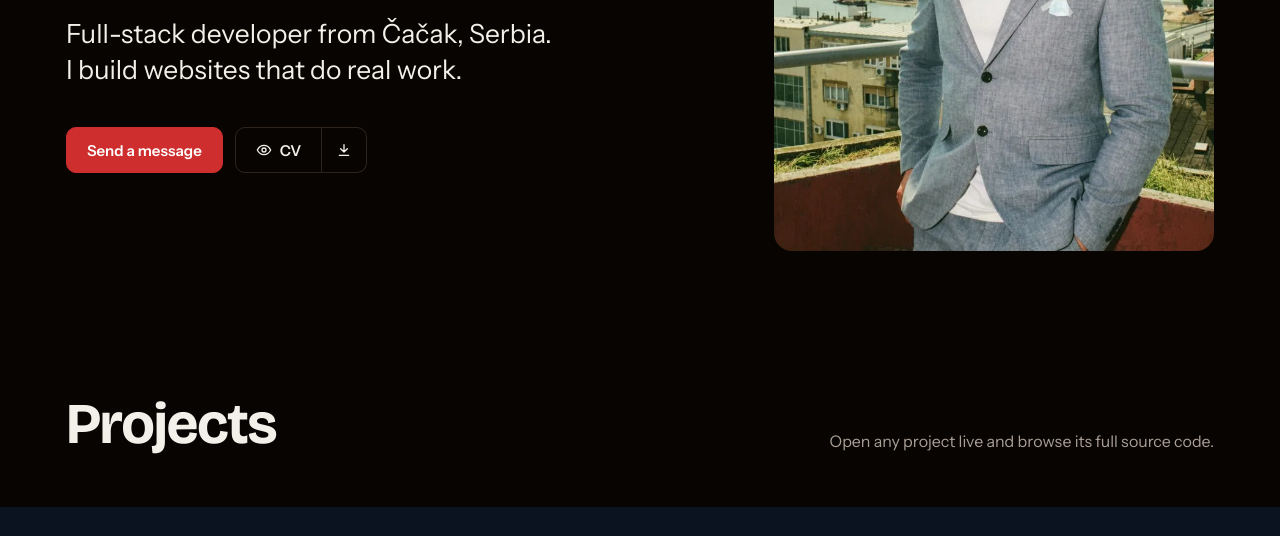
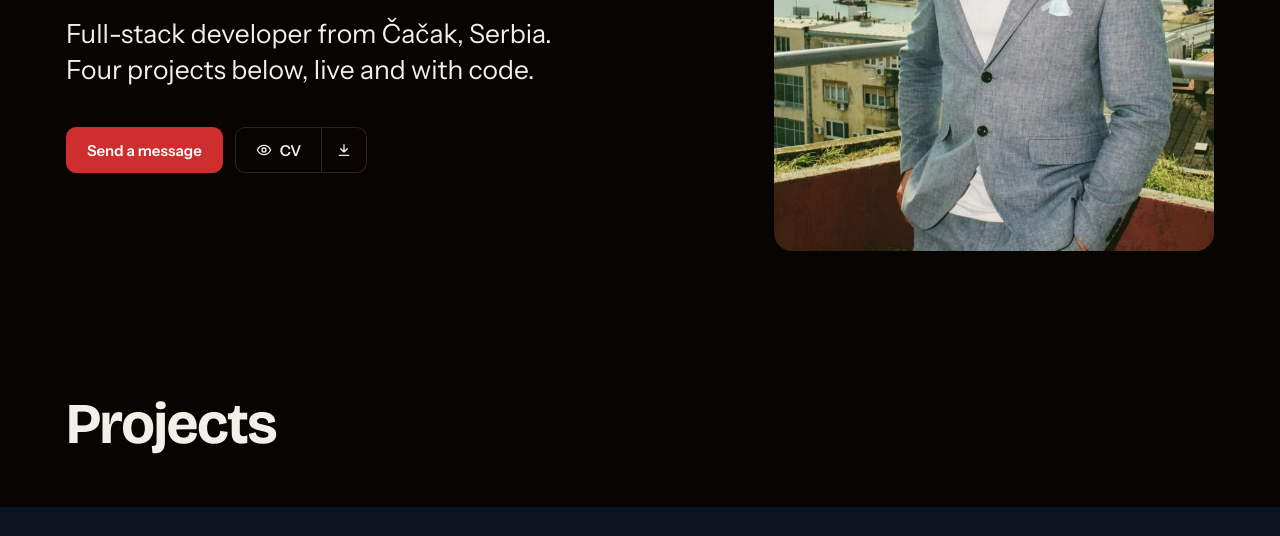
Before and after one commit to nikolxdev/nikolxdev.github.io, a plain HTML site: page index.html in a window 1280 px wide. Shown: the part 416-952 px from the top of the page. Drawn offline with nearby package versions, Linux system fonts and the light colour scheme.

Commit message:
Rewrite hero and about copy

```diff
--- a/css/style.css
+++ b/css/style.css
@@ -132,6 +132,7 @@ header.nav {
 .hero h1 { font-size: clamp(3.4rem, 8.6vw, 7.6rem); font-weight: 800; letter-spacing: -.035em; line-height: .9; }
 .hero h1 span { display: block; padding-bottom: .05em; }
 .lead { margin: 28px 0 40px; max-width: 21em; text-wrap: pretty; font-size: clamp(1.25rem, 2.1vw, 1.65rem); line-height: 1.35; }
+@media (max-width: 520px) { .hero .lead br { display: none; } }
 .me { margin: 0; border-radius: 18px; overflow: hidden; background: var(--surface); animation: rise 900ms var(--ease-out) both 120ms; }
 .me img { width: 100%; aspect-ratio: 4 / 5; object-fit: cover; }
 @media (max-width: 940px) {
@@ -185,7 +186,6 @@ section.block > .wrap { padding-block: 104px 8px; }
 
 .about { display: grid; grid-template-columns: minmax(0, 1.15fr) minmax(0, 1fr); gap: 64px; align-items: start; }
 .about-text p { margin: 0 0 18px; font-size: 18px; color: var(--muted); max-width: 36em; }
-.about-text strong { color: var(--fg); font-weight: 500; }
 .facts { margin: 0; border-top: 1px solid var(--line); }
 .facts div { display: grid; grid-template-columns: 120px 1fr; gap: 16px; padding: 16px 0; border-bottom: 1px solid var(--line); }
 .facts dt { color: var(--muted); }
--- a/index.html
+++ b/index.html
@@ -77,7 +77,7 @@
     <div class="wrap">
       <div class="hero-in">
         <h1><span>Nikola</span> <span>Vojvodić</span></h1>
-        <p class="lead" style="--i:1" data-i18n="hero.lead">Full-stack developer iz Čačka. Pravim sajtove koji rade pravi posao.</p>
+        <p class="lead" style="--i:1" data-i18n="hero.lead">Full-stack developer iz Čačka. <br>Ispod su četiri projekta, uživo i sa kodom.</p>
         <div class="ctas" style="--i:2">
           <a class="btn primary" href="#kontakt" data-i18n="hero.cta2">Pošalji poruku</a>
           <span class="split"><a class="btn ghost" href="cv/Nikola_Vojvodic_CV.pdf" target="_blank" rel="noopener"><svg viewBox="0 0 24 24" fill="none" stroke="currentColor" stroke-width="2" stroke-linecap="round" stroke-linejoin="round" aria-hidden="true"><path d="M2 12s3.6-7 10-7 10 7 10 7-3.6 7-10 7S2 12 2 12Z"/><circle cx="12" cy="12" r="3"/></svg><span>CV</span></a><a class="btn ghost icon" href="cv/Nikola_Vojvodic_CV.pdf" download aria-label="Preuzmi CV" data-i18n-aria="cv.dl" title="PDF"><svg viewBox="0 0 24 24" fill="none" stroke="currentColor" stroke-width="2" stroke-linecap="round" stroke-linejoin="round" aria-hidden="true"><path d="M12 4v11M7 10l5 5 5-5M5 20h14"/></svg></a></span>
@@ -96,7 +96,6 @@
         <div>
           <h2 data-i18n="proj.title">Projekti</h2>
         </div>
-        <p data-i18n="proj.lead">Svaki projekat možeš da otvoriš uživo i da pogledaš kompletan izvorni kod.</p>
       </div>
     </div>
 
@@ -206,12 +205,11 @@
       </div>
       <div class="about">
         <div class="about-text">
-          <p data-i18n="ab.p1">Ja sam <strong>Nikola Vojvodić</strong>, full-stack developer iz Čačka i diplomirani inženjer informacionih tehnologija (FTN Čačak, 2026). Pravim kompletne, funkcionalne web aplikacije u JavaScript-u, od <strong>sistema za rezervacije</strong> sa sopstvenim serverom i bazom, preko <strong>offline-first PWA</strong> aplikacija, do <strong>interaktivnih 3D sajtova</strong> i sajtova za lokale.</p>
-          <p data-i18n="ab.p2">Svaki projekat pravim od nule, sa pažnjom na čist kod, <strong>pristupačnost i automatske testove</strong>. Svaki projekat na ovoj stranici ima verziju uživo i kompletan kod na GitHubu, a testovi se automatski pokreću pri svakoj izmeni.</p>
+          <p data-i18n="ab.p1">Zovem se Nikola Vojvodić i iz Čačka sam. Fakultet sam završio 2026, a diplomski rad mi je bila Knjigoteka, aplikacija za knjige koja radi i bez interneta.</p>
+          <p data-i18n="ab.p2">Radim u JavaScriptu i TypeScriptu. Do sada sam napravio sistem za rezervacije sa serverom i bazom, aplikaciju koja radi offline, 3D sajt za brend sokova i sajt za burger bar. Sva četiri projekta su na ovoj stranici, sa kodom i testovima.</p>
         </div>
         <dl class="facts">
-          <div><dt data-i18n="ab.k6">Obrazovanje</dt><dd data-i18n="ab.v6">Informacione tehnologije, Fakultet tehničkih nauka Čačak (2022–2026). Diplomski rad o PWA aplikacijama, ocena 10.</dd></div>
-          <div><dt data-i18n="ab.k3">Fokus</dt><dd data-i18n="ab.v3">PWA, pristupačnost (WCAG 2.1), automatsko testiranje, React</dd></div>
+          <div><dt data-i18n="ab.k6">Obrazovanje</dt><dd data-i18n="ab.v6">Informacione tehnologije, Fakultet tehničkih nauka Čačak, 2022–2026. Diplomski rad ocenjen desetkom.</dd></div>
           <div><dt data-i18n="ab.k4">Jezici</dt><dd data-i18n="ab.v4">Srpski (maternji), engleski (profesionalni nivo)</dd></div>
         </dl>
       </div>
--- a/js/main.js
+++ b/js/main.js
@@ -8,9 +8,9 @@ const $$ = selector => [...document.querySelectorAll(selector)];
 
 const EN = {
   "nav.aria": "Navigation", "nav.home": "Nikola Vojvodić, home", "nav.projects": "Projects", "nav.about": "About", "nav.tools": "Tools", "nav.contact": "Contact",
-  "hero.lead": "Full-stack developer from Čačak, Serbia. I\u00a0build websites that do real work.",
+  "hero.lead": "Full-stack developer from Čačak, Serbia. <br>Four projects below, live and with code.",
   "hero.cta2": "Send a message", "f.toparia": "Back to top", "cv.dl": "Download CV",
-  "proj.title": "Projects", "proj.lead": "Open any project live and browse its full source code.",
+  "proj.title": "Projects",
   "btn.live": "Live preview", "btn.gh": "Code on GitHub",
   "re.altm": "Rebound, picking a time slot on a phone", "re.altd": "Rebound, home page", "re.meta": "Full-stack booking system, 2026",
   "re.desc": "Court booking for a made-up padel club in Čačak. Pick a court, a day and a time, and you get a booking code and a cancel link. Staff have their own page with the day's schedule. The server is on a free plan, so the first visit after a break takes about half a minute.",
@@ -33,10 +33,9 @@ const EN = {
   "mo.f4": "A harvest calendar based on today's date and a bag that is remembered",
   "mo.f5": "8 Playwright tests on desktop and mobile, with no retries for failed tests",
   "ab.title": "About me",
-  "ab.p1": "I'm <strong>Nikola Vojvodić</strong>, a full-stack developer from Čačak, Serbia, with a degree in Information Technology (Faculty of Technical Sciences Čačak, 2026). I build complete, working web applications in JavaScript, from <strong>booking systems</strong> with their own server and database, through <strong>offline-first PWAs</strong>, to <strong>interactive 3D sites</strong> and websites for local businesses.",
-  "ab.p2": "I build every project from scratch, with attention to clean code, <strong>accessibility and automated testing</strong>. Every project on this page has a live version and its full source code on GitHub, and the tests run automatically on every change.",
-  "ab.k6": "Education", "ab.v6": "Information Technology, Faculty of Technical Sciences Čačak (2022–2026). Bachelor thesis on PWAs, graded 10/10.",
-  "ab.k3": "Focus", "ab.v3": "PWAs, accessibility (WCAG 2.1), automated testing, React",
+  "ab.p1": "I'm Nikola Vojvodić, from Čačak, Serbia. I graduated in 2026, and my thesis project was Knjigoteka, a book app that also works offline.",
+  "ab.p2": "I work in JavaScript and TypeScript. So far I've built a booking system with its own server and database, an app that works offline, a 3D site for a juice brand and a site for a burger bar. All four are on this page, with their code and tests.",
+  "ab.k6": "Education", "ab.v6": "Information Technology, Faculty of Technical Sciences Čačak, 2022–2026. Bachelor thesis graded 10/10.",
   "ab.k4": "Languages", "ab.v4": "Serbian (native), English (professional working proficiency)",
   "t.title": "Tools & technologies", "t.lead": "Only what you can see at work in the projects above.",
   "t.k1": "Core", "t.v2": "React, Tailwind CSS, Three.js, GSAP, PWAs and service workers", "t.k4": "Testing & tools",
```
Also changed, not shown: img/og.jpg.
